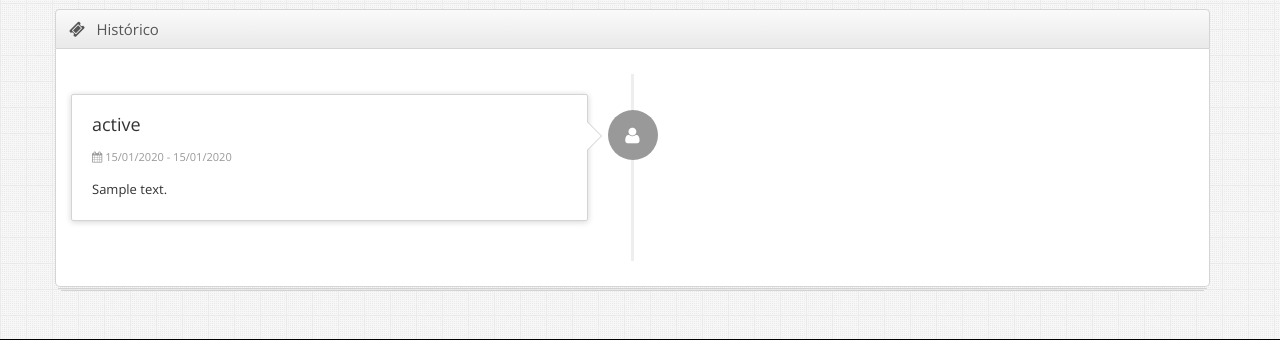
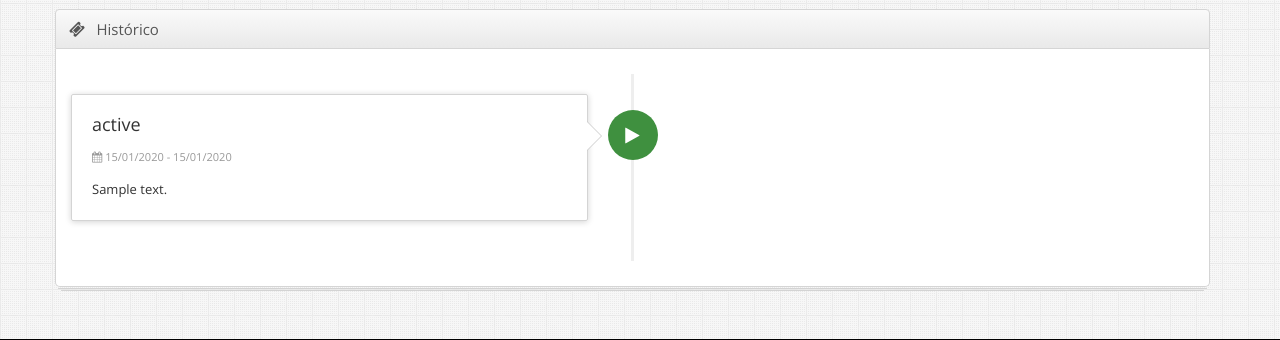
Before and after one commit to brunobbbs/slacalculator, a Django app: template apps/core/templates/core/ticket_detail.html in a window 1280 px wide. Shown: the part 413-753 px from the top of the page. Run offline with Django 3.2, Linux system fonts and the light colour scheme; the template is opened without the code that fills it: most values are stand-ins (such as "Sample title", 1, 10 or a date in 2020); some libraries are stand-ins or nearby versions.

Commit message:
added color labels on timeline

```diff
--- a/apps/core/templates/core/ticket_detail.html
+++ b/apps/core/templates/core/ticket_detail.html
@@ -1,6 +1,7 @@
 {% extends 'base.html' %}
 
 {% load staticfiles %}
+{% load history_labels %}
 
 {% block title %}Tickets cadastrados{% endblock %}
 
@@ -72,8 +73,8 @@
                 <ul class="timeline">
                     {% for history in object.history.all %}
                     <li {% if forloop.counter|divisibleby:2 %}class="timeline-inverted"{% endif %}>
-                        <div class="timeline-badge">
-                          <i class="icon icon-user"></i>
+                        <div class="timeline-badge {{ history.state|badge_color }}">
+                          <i class="icon {{ history.state|icon_label }}"></i>
                         </div>
                         <div class="timeline-panel">
                             <div class="timeline-heading">
```
